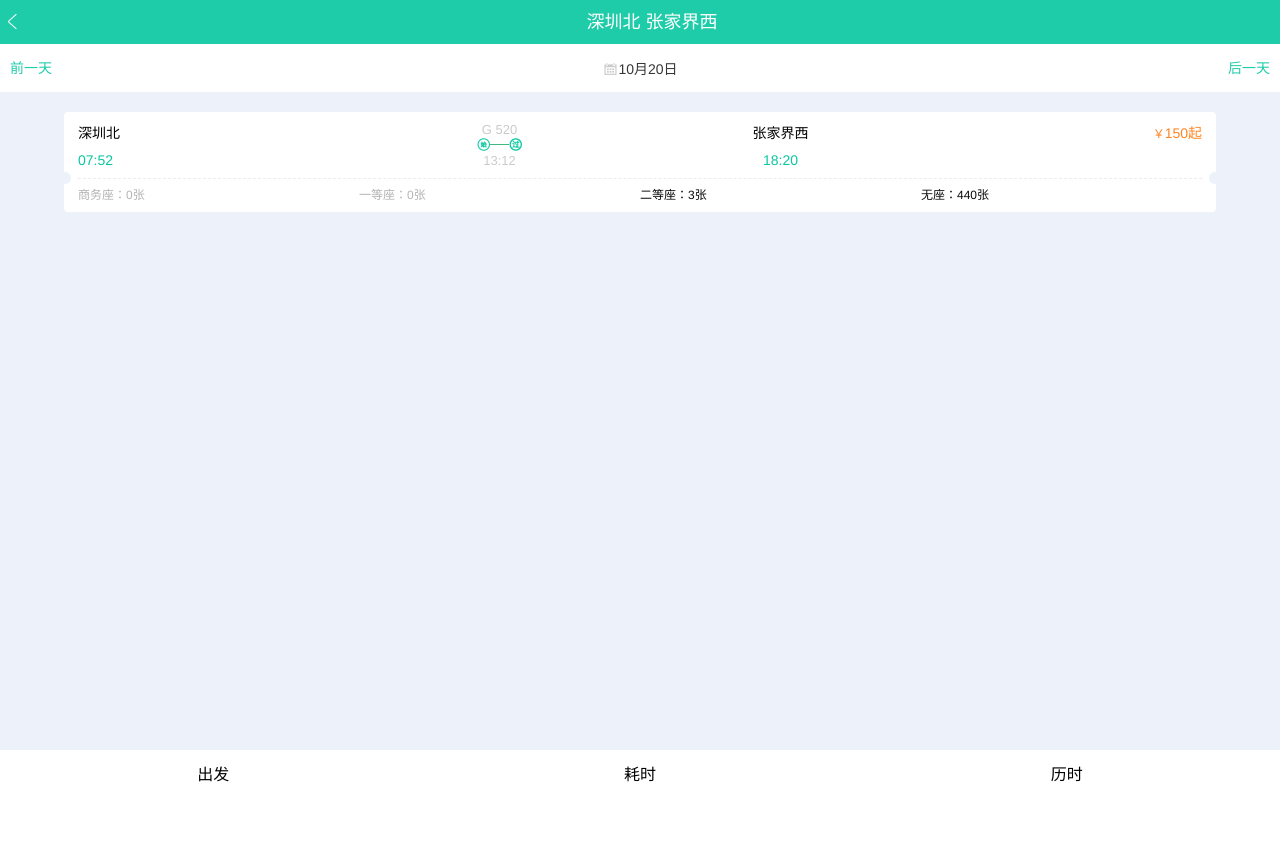
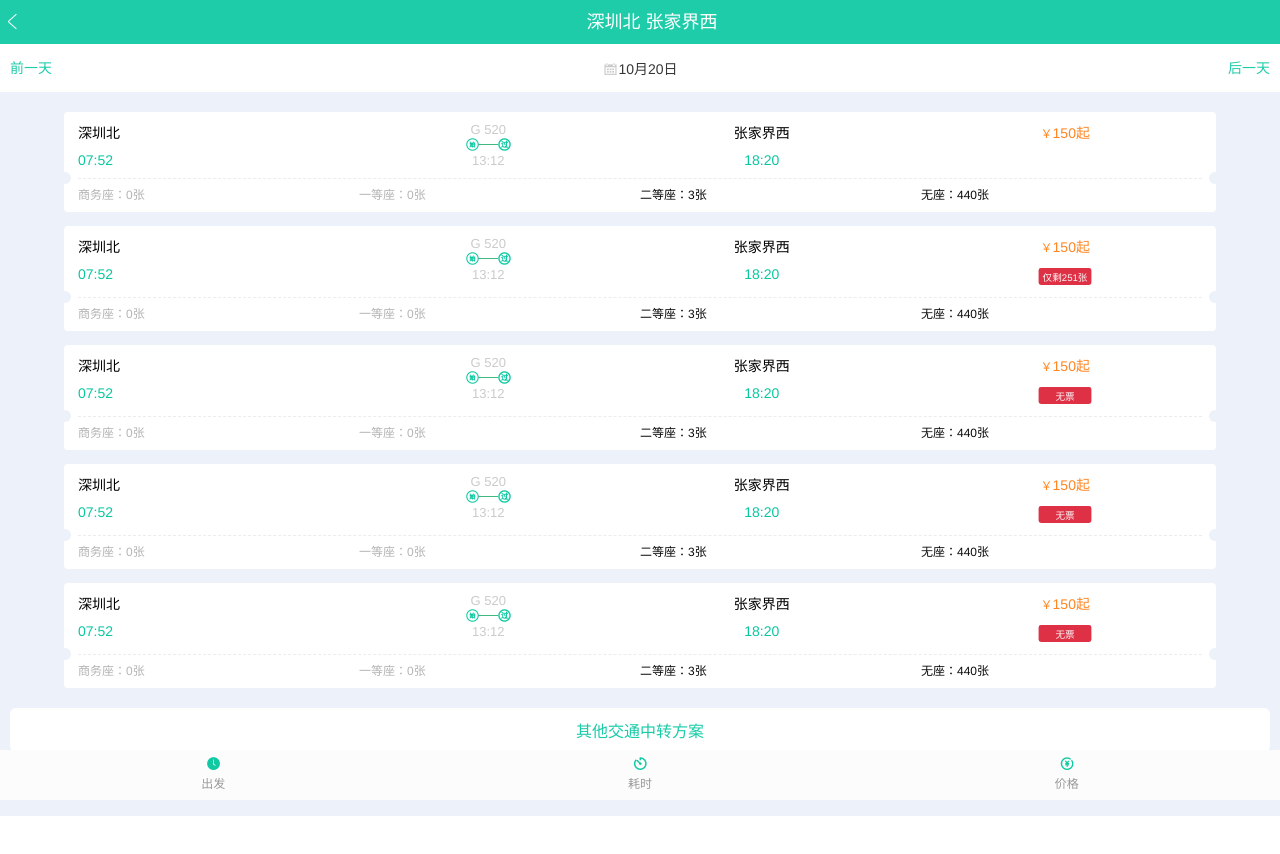
Before and after one commit to sweetXiaoyan/12306-vue, a Vue app: page /ticketList in a window 1280 px wide. Shown: the top 854 px of the page. Before the commit the page ends 800 px from the top, so only its background shows below. Built offline with nearby package versions, Linux system fonts and the light colour scheme; what vue-resource would draw is missing.

Commit message:
ticketDetail init

```diff
--- a/src/pages/Login/login.vue
+++ b/src/pages/Login/login.vue
@@ -70,7 +70,7 @@
       },
       // 登录
       loginCheck(){
-        this.$http.post('/users/login',{
+       /* this.$http.post('/users/login',{
           username:this.username,
           password:this.password,
         }).then(res =>{
@@ -86,7 +86,9 @@
 
         }).catch(err =>{
           console.log(err);
-        })
+        })*/
+       // 先写前端页面
+        this.$router.push('/home');
       },
 
     }
--- /dev/null
+++ b/src/pages/ticketDetail.vue
@@ -0,0 +1,35 @@
+<!--车票详情-->
+<template>
+  <div class="ticketDetail">
+    <!--顶部导航-->
+    <top-nav :showContent="showContent"></top-nav>
+    <!--站点展示-->
+    <div class="sites">
+
+    </div>
+    <!--车票详细-->
+    <div class="detailData"></div>
+    <!--乘客数据-->
+    <div class="passengerData"></div>
+    <!--添加乘客-->
+  </div>
+</template>
+
+<script>
+  import TopNav from '../components/common/topNav/index'
+  export default {
+    components:{TopNav},
+    data(){
+      return{
+        showContent:{
+          showBack:true,
+          titleContent:'深圳北 张家界西'
+        },
+      }
+    }
+  }
+</script>
+
+<style scoped lang="less">
+
+</style>
--- a/src/pages/ticketList.vue
+++ b/src/pages/ticketList.vue
@@ -1,4 +1,5 @@
- <template>
+<!--车票列表-->
+<template>
   <div class="ticketList">
     <top-nav :showContent="showContent"></top-nav>
     <div class="mainContent">
@@ -21,6 +22,122 @@
       </div>
       <!--车票列表-->
       <ul class="tickets">
+        <li class="ticketItem" @click="checkTicket">
+          <!--上部分-->
+          <div class="partMsg">
+            <div class="place start">
+              <p>深圳北</p>
+              <span>07:52</span>
+            </div>
+            <div class="between">
+              <span class="trainNum">G 520</span>
+              <a href="javascript:;">
+                <i class="icon-start"></i>
+                <i class="hr_1"></i>
+                <i class="icon-cross"></i>
+                <i class="icon-over" v-if="false"></i>
+              </a>
+              <span class="trainTime">13:12</span>
+            </div>
+            <div class="place end">
+              <div class="endBox">
+                <p>张家界西</p>
+                <span>18:20</span>
+              </div>
+            </div>
+            <div class="price">
+              <p>￥<span>150起</span></p>
+            </div>
+          </div>
+          <div class="hr_dash"></div>
+          <!--下部分-->
+          <div class="otherMsg">
+            <span>商务座：0张</span>
+            <span>一等座：0张</span>
+            <span class="hasExist">二等座：3张</span>
+            <span class="hasExist">无座：440张</span>
+            <i class="halfRound leftCircle"></i>
+            <i class="halfRound rightCircle"></i>
+          </div>
+        </li>
+        <li class="ticketItem" @click="checkTicket">
+          <!--上部分-->
+          <div class="partMsg">
+            <div class="place start">
+              <p>深圳北</p>
+              <span>07:52</span>
+            </div>
+            <div class="between">
+              <span class="trainNum">G 520</span>
+              <a href="javascript:;">
+                <i class="icon-start"></i>
+                <i class="hr_1"></i>
+                <i class="icon-cross"></i>
+                <i class="icon-over" v-if="false"></i>
+              </a>
+              <span class="trainTime">13:12</span>
+            </div>
+            <div class="place end">
+              <div class="endBox">
+                <p>张家界西</p>
+                <span>18:20</span>
+              </div>
+            </div>
+            <div class="price">
+              <p>￥<span>150起</span></p>
+              <span class="ticketState">仅剩251张</span>
+            </div>
+          </div>
+          <div class="hr_dash"></div>
+          <!--下部分-->
+          <div class="otherMsg">
+            <span>商务座：0张</span>
+            <span>一等座：0张</span>
+            <span class="hasExist">二等座：3张</span>
+            <span class="hasExist">无座：440张</span>
+            <i class="halfRound leftCircle"></i>
+            <i class="halfRound rightCircle"></i>
+          </div>
+        </li>
+        <li class="ticketItem" @click="checkTicket">
+          <!--上部分-->
+          <div class="partMsg">
+            <div class="place start">
+              <p>深圳北</p>
+              <span>07:52</span>
+            </div>
+            <div class="between">
+              <span class="trainNum">G 520</span>
+              <a href="javascript:;">
+                <i class="icon-start"></i>
+                <i class="hr_1"></i>
+                <i class="icon-cross"></i>
+                <i class="icon-over" v-if="false"></i>
+              </a>
+              <span class="trainTime">13:12</span>
+            </div>
+            <div class="place end">
+              <div class="endBox">
+                <p>张家界西</p>
+                <span>18:20</span>
+              </div>
+            </div>
+            <div class="price">
+              <p>￥<span>150起</span></p>
+              <span class="ticketState">无票</span>
+            </div>
+          </div>
+          <div class="hr_dash"></div>
+          <!--下部分-->
+          <div class="otherMsg">
+            <span>商务座：0张</span>
+            <span>一等座：0张</span>
+            <span class="hasExist">二等座：3张</span>
+            <span class="hasExist">无座：440张</span>
+            <i class="halfRound leftCircle"></i>
+            <i class="halfRound rightCircle"></i>
+          </div>
+        </li>
         <li class="ticketItem">
           <!--上部分-->
           <div class="partMsg">
@@ -45,8 +162,47 @@
               </div>
             </div>
             <div class="price">
-              <p>￥<span>150起</span>
-              </p>
+              <p>￥<span>150起</span></p>
+              <span class="ticketState">无票</span>
+            </div>
+          </div>
+          <div class="hr_dash"></div>
+          <!--下部分-->
+          <div class="otherMsg">
+            <span>商务座：0张</span>
+            <span>一等座：0张</span>
+            <span class="hasExist">二等座：3张</span>
+            <span class="hasExist">无座：440张</span>
+            <i class="halfRound leftCircle"></i>
+            <i class="halfRound rightCircle"></i>
+          </div>
+        </li>
+        <li class="ticketItem">
+          <!--上部分-->
+          <div class="partMsg">
+            <div class="place start">
+              <p>深圳北</p>
+              <span>07:52</span>
+            </div>
+            <div class="between">
+              <span class="trainNum">G 520</span>
+              <a href="javascript:;">
+                <i class="icon-start"></i>
+                <i class="hr_1"></i>
+                <i class="icon-cross"></i>
+                <i class="icon-over" v-if="false"></i>
+              </a>
+              <span class="trainTime">13:12</span>
+            </div>
+            <div class="place end">
+              <div class="endBox">
+                <p>张家界西</p>
+                <span>18:20</span>
+              </div>
+            </div>
+            <div class="price">
+              <p>￥<span>150起</span></p>
+              <span class="ticketState">无票</span>
             </div>
           </div>
           <div class="hr_dash"></div>
@@ -62,24 +218,24 @@
         </li>
       </ul>
       <!--其他交通方案-->
-      <div class="otherWays"></div>
+      <div class="otherWays">
+        <a href="javascript:;">其他交通中转方案</a>
+      </div>
       <!--底部导航-->
       <ul class="footerNav">
         <li  class="navItem">
-          <span class="icon"></span>
+          <span class="icon-setOut"></span>
           <span class="text">出发</span>
         </li>
         <li class="navItem">
-          <span class="icon"></span>
+          <span class="icon-useTime"></span>
           <span class="text">耗时</span>
         </li>
         <li class="navItem">
-          <span class="icon"></span>
-          <span class="text">历时</span>
+          <span class="icon-price"></span>
+          <span class="text">价格</span>
         </li>
-
       </ul>
-
     </div>
   </div>
 </template>
@@ -100,31 +256,20 @@
       curTime(){
         return this.$store.state.checkedTime;
       }
+    },
+    methods:{
+      checkTicket(){
+        this.$router.push('/ticketDetail');
+      }
     }
   }
 </script>
 
 <style scoped lang="less">
   .ticketList{
+    /*edf1fa*/
     background-color: #edf1fa;
     width: 100%;
-    height: 750px;  /*记得删除*/
-    /*底部导航*/
-    .footerNav{
-      width: 100%;
-      height: 50px;
-      position: fixed;
-      bottom: 0;
-      left:0;
-      display: flex;
-      text-align:center;
-      background-color:#fff;
-      line-height:50px;
-      .navItem{
-        display: block;
-        flex: 1;
-      }
-    }
     /*标题信息*/
     .titleMsg{
       height: 48px;
@@ -170,6 +315,7 @@
         }
       }
     }
+     /*标题信息*/
 
     /*车票列表信息*/
     .tickets{
@@ -178,6 +324,7 @@
       .ticketItem{
         background-color: white;
         padding: 10px 14px 6px 14px;
+        margin-bottom: 14px;
         border-radius: 4px;
         .partMsg{
           display: flex;
@@ -189,13 +336,25 @@
             }
           }
           .price{
-            text-align: right;
+            text-align: center;
+            margin-left: 30px;
             color: #ff8623;
             p{
               font-size: 12px;
               span{
                 font-size: 14px;
               }
+            }
+            .ticketState{
+              text-align: center;
+              display: inline-block;
+              font-size: 12px;
+              -webkit-transform: scale(0.8);
+              color: #fbfbfb;
+              background-color: #de3146;
+              width: 60px;
+              padding: 2px 3px;
+              border-radius: 3px;
             }
           }
           .place{
@@ -278,5 +437,67 @@
         }
       }
     }
+  /*车票列表信息*/
+
+  /*其他交通方案*/
+    .otherWays{
+      padding: 0px 10px 5%;
+      margin-bottom:50px;
+      a{
+        width: 100%;
+        text-align: center;
+        padding: 10px 0px;
+        display: inline-block;
+        color: #19cba7;
+        border-radius: 6px;
+        background-color:#ffffff;
+        &:hover{
+            text-decoration: none;
+            color: #19cba7;
+        }
+      }
+    }
+
+  /*其他交通方案*/
+
+  /*底部导航*/
+    .footerNav{
+      width: 100%;
+      height: 50px;
+      position: fixed;
+      bottom: 0px;
+      left:0;
+      display: flex;
+      text-align:center;
+      background-color: #fcfcfc;
+      /*line-height:50px;*/
+      .navItem{
+         flex: 1;
+         margin-top: 6px;
+        .icon-setOut::after{
+          content: "\e912";
+          font-size: 14px;
+          font-weight: bold;
+          color: #10c9a3;
+        }
+        .icon-useTime::after{
+          content: "\e90e";
+          font-size: 14px;
+          font-weight: bold;
+          color: #10c9a3;
+        }
+        .icon-price::after{
+          content: "\e910";
+          font-size: 14px;
+          font-weight: bold;
+          color: #10c9a3;
+        }
+        .text{
+          display: block;
+          font-size: 12px;
+          color: #999999;
+        }
+      }
+    }
   }
 </style>
--- a/src/router/index.js
+++ b/src/router/index.js
@@ -5,6 +5,7 @@ import Register from '../pages/register'
 import Home from '../pages/home'
 import Address from '../pages/address'
 import TicketList from '../pages/ticketList'
+import TicketDetail from '../pages/ticketDetail'
 Vue.use(VueRouter)
 
 export default  new VueRouter({
@@ -29,6 +30,10 @@ export default  new VueRouter({
         {
             path:"/ticketList",
             component:TicketList
+        },
+        {
+            path:"/ticketDetail",
+            component:TicketDetail
         }
     ]
 })
```
